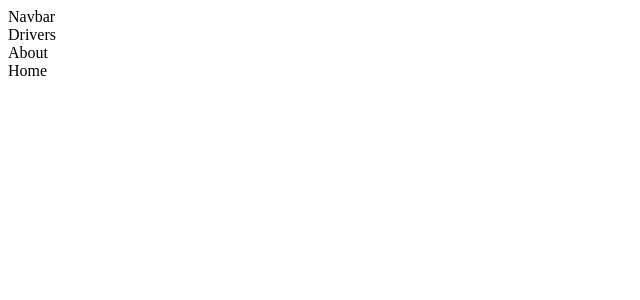
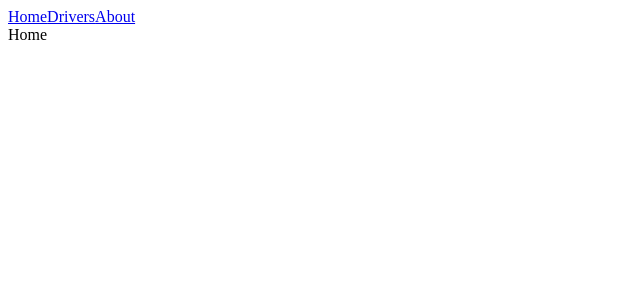
Before and after one commit to EzraMachoka/The-PitLane, a React (Vite) app: page / in a window 1280 px wide. Shown: the top 300 px of the page, without its empty margins (0-640 px from the left). Built offline with nearby package versions, Linux system fonts and the light colour scheme.

Commit message:
Creating Routes in the Navbar

```diff
--- a/src/App.jsx
+++ b/src/App.jsx
@@ -1,20 +1,22 @@
-
-import Drivers from './Components/Drivers'
-import About from './Components/About'
-import Home from './Components/Home'
-import Navbar from './Components/Navbar'
+import Drivers from "./Components/Drivers";
+import About from "./Components/About";
+import Home from "./Components/Home";
+import Navbar from "./Components/Navbar";
+import { BrowserRouter, Routes, Route } from "react-router-dom";
 
 function App() {
-
-
   return (
-    <>
-    <Navbar/>
-     <Drivers/>
-     <About/>
-     <Home/>
-    </>
-  )
+    // Helps to navigate to whatever has been clicked
+    <BrowserRouter>
+      <Navbar />
+      <Routes>
+      {/* creating a route to drivers using BrowserRouter */}
+        <Route path="/drivers" element={<Drivers />}/>
+        <Route path="/about" element={<About />}/>
+        <Route path="/" element={<Home />}/>
+      </Routes>
+    </BrowserRouter>
+  );
 }
 
-export default App
+export default App;
--- a/src/Components/Navbar.jsx
+++ b/src/Components/Navbar.jsx
@@ -1,8 +1,19 @@
 import React from 'react'
+import { Link } from 'react-router-dom'
 
 const Navbar = () => {
   return (
-    <div>Navbar</div>
+    <div>
+        <Link to='/'>
+            Home
+        </Link>
+        <Link to='/drivers'>
+            Drivers
+        </Link>
+        <Link to='/about'>
+            About
+        </Link>
+    </div>
   )
 }
 
```
